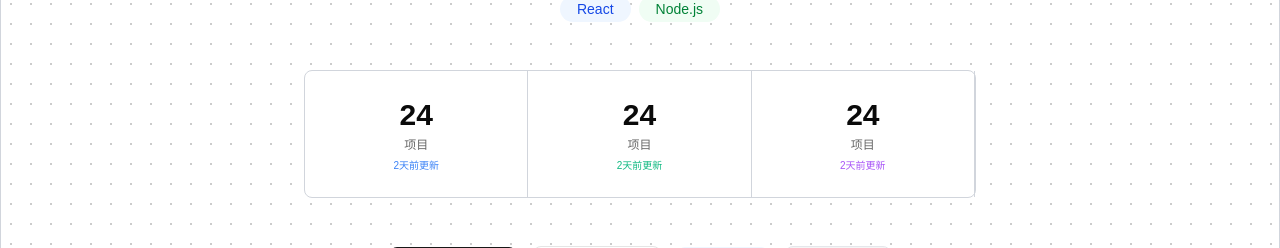
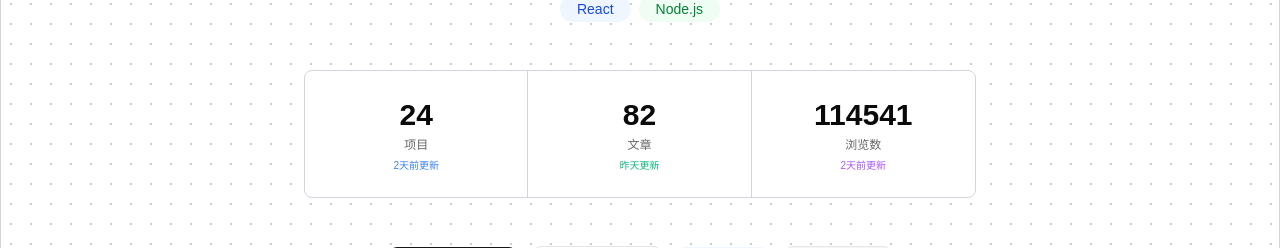
Before and after one commit to FamousRebel/Rebel_Port_React, a React (Vite) app in the folder Frontend/: page /home in a window 1280 px wide. Shown: the part 431-679 px from the top of the page. Built offline with nearby package versions, Linux system fonts and the light colour scheme.

Commit message:
feat (Card) 添加卡片组组件  - 剥离BusinessCard中的列表展示部分为组件  - 删除不必要的文件  - 添加CardGroup、CardItem组件

```diff
--- a/Frontend/src/components/Common/Card/Card.tsx
+++ b/Frontend/src/components/Common/Card/Card.tsx
@@ -1,8 +1,21 @@
 import type { ReactNode } from "react";
 
-const Card = ({ children }: { children: ReactNode }) => {
+const Card = ({
+  children,
+  className,
+  ...props
+}: {
+  children: ReactNode;
+  className?: string;
+}) => {
   return (
-    <div className="border border-gray-300 rounded-md p-4">{children}</div>
+    <div
+      className={
+        "flex flex-col justify-center border border-gray-300 rounded-md p-4 bg-white "
+      }
+    >
+      {children}
+    </div>
   );
 };
 export default Card;
--- a/Frontend/src/components/Common/Card/CardContent.tsx
+++ /dev/null
@@ -1,6 +0,0 @@
-import type { ReactNode } from "react";
-
-const CardContent = ({ children }: { children: ReactNode }) => {
-  return <div className="p-4">{children}</div>;
-};
-export default CardContent;
--- /dev/null
+++ b/Frontend/src/components/Common/Card/CardGroup.tsx
@@ -0,0 +1,41 @@
+import { Card, CardItem } from "@/components/Common/Card";
+import type { ReactNode } from "react";
+import React, { createContext } from "react";
+
+interface CardGroupProps {
+  children: ReactNode;
+  align?: "left" | "center" | "right";
+  width?: string;
+}
+
+export const CardGroupContext = createContext("center");
+
+const CardGroup = ({
+  children,
+  align = "center",
+  width = "2xl",
+}: CardGroupProps) => {
+  const widthClass: Record<string, string> = {
+    xs: "max-w-xs",
+    sm: "max-w-sm",
+    md: "max-w-md",
+    lg: "max-w-lg",
+    xl: "max-w-xl",
+    "2xl": "max-w-2xl",
+    full: "max-w-full",
+    "1/2": "max-w-1/2",
+    "1/3": "max-w-1/3",
+  };
+
+  return (
+    <div
+      className={`grid grid-cols-3 border border-gray-300 bg-white rounded-md w-full ${widthClass[width]} h-32`}
+    >
+      <CardGroupContext.Provider value={align}>
+        {children}
+      </CardGroupContext.Provider>
+    </div>
+  );
+};
+
+export default CardGroup;
--- a/Frontend/src/components/Common/Card/CardHeader.tsx
+++ /dev/null
@@ -1,8 +0,0 @@
-import type { ReactNode } from "react";
-
-const CardHeader = ({ children }: { children: ReactNode }) => {
-  return (
-    <div className="p-4 flex justify-between items-center">{children}</div>
-  );
-};
-export default CardHeader;
--- /dev/null
+++ b/Frontend/src/components/Common/Card/CardItem.tsx
@@ -0,0 +1,21 @@
+import { useContext, type ReactNode } from "react";
+import { CardGroupContext } from "./CardGroup";
+
+const CardItem = ({ children }: { children: ReactNode }) => {
+  const itemAlignClass: Record<string, string> = {
+    left: "items-start",
+    center: "items-center",
+    right: "items-end",
+  };
+
+  const _align: string = useContext(CardGroupContext);
+
+  return (
+    <div
+      className={`border-r border-gray-300 p-4 flex flex-col justify-center gap-1 last:border-r-0 ${itemAlignClass[_align]}`}
+    >
+      {children}
+    </div>
+  );
+};
+export default CardItem;
--- a/Frontend/src/components/Common/Card/CardTitle.tsx
+++ /dev/null
@@ -1,6 +0,0 @@
-import type { ReactNode } from "react";
-
-const CardTitle = ({ children }: { children: ReactNode }) => {
-  return <div className="text-2xl font-bold">{children}</div>;
-};
-export default CardTitle;
--- a/Frontend/src/components/Common/Card/index.tsx
+++ b/Frontend/src/components/Common/Card/index.tsx
@@ -1,4 +1,3 @@
 export { default as Card } from "./Card";
-export { default as CardHeader } from "./CardHeader";
-export { default as CardTitle } from "./CardTitle";
-export { default as CardContent } from "./CardContent";
+export { default as CardItem } from "./CardItem";
+export { default as CardGroup } from "./CardGroup";
--- a/Frontend/src/components/Sections/Home/BusinessCard.tsx
+++ b/Frontend/src/components/Sections/Home/BusinessCard.tsx
@@ -3,6 +3,8 @@ import BusinessCardImg from "@/assets/1.png";
 import { Badge } from "@/components/ui/badge";
 import { Button } from "@/components/ui/button";
 import { useNavigate } from "react-router-dom";
+import { Card, CardGroup, CardItem } from "@/components/Common/Card";
+import { Car } from "lucide-react";
 
 const BusinessCard = () => {
   const navigate = useNavigate();
@@ -26,24 +28,23 @@ const BusinessCard = () => {
               Node.js
             </Badge>
           </div>
-          <div className="grid grid-cols-3 border border-gray-300 bg-white rounded-md w-full max-w-2xl h-32">
-            <div className="border-r border-gray-300 p-4 flex flex-col items-center justify-center gap-1">
+          <CardGroup align="center">
+            <CardItem>
               <span className="text-3xl font-bold">24</span>
               <span className="text-[#666666] text-xs">项目</span>
               <span className="text-[10px] text-[#3B82F6]">2天前更新</span>
-            </div>
-            <div className="border-r border-gray-300 p-4 flex flex-col items-center justify-center gap-1">
-              <span className="text-3xl font-bold">24</span>
-              <span className="text-[#666666] text-xs">项目</span>
-              <span className="text-[10px] text-[#10B981]">2天前更新</span>
-            </div>
-
-            <div className="border-r border-gray-300 p-4 flex flex-col items-center justify-center gap-1">
-              <span className="text-3xl font-bold">24</span>
-              <span className="text-[#666666] text-xs">项目</span>
+            </CardItem>
+            <CardItem>
+              <span className="text-3xl font-bold">82</span>
+              <span className="text-[#666666] text-xs">文章</span>
+              <span className="text-[10px] text-[#10B981]">昨天更新</span>
+            </CardItem>
+            <CardItem>
+              <span className="text-3xl font-bold">114541</span>
+              <span className="text-[#666666] text-xs">浏览数</span>
               <span className="text-[10px] text-[#A855F7]">2天前更新</span>
-            </div>
-          </div>
+            </CardItem>
+          </CardGroup>
           <div className="flex gap-4 mt-12">
             <Button
               className="px-6 py-2.5 w-32 h-11"
```
